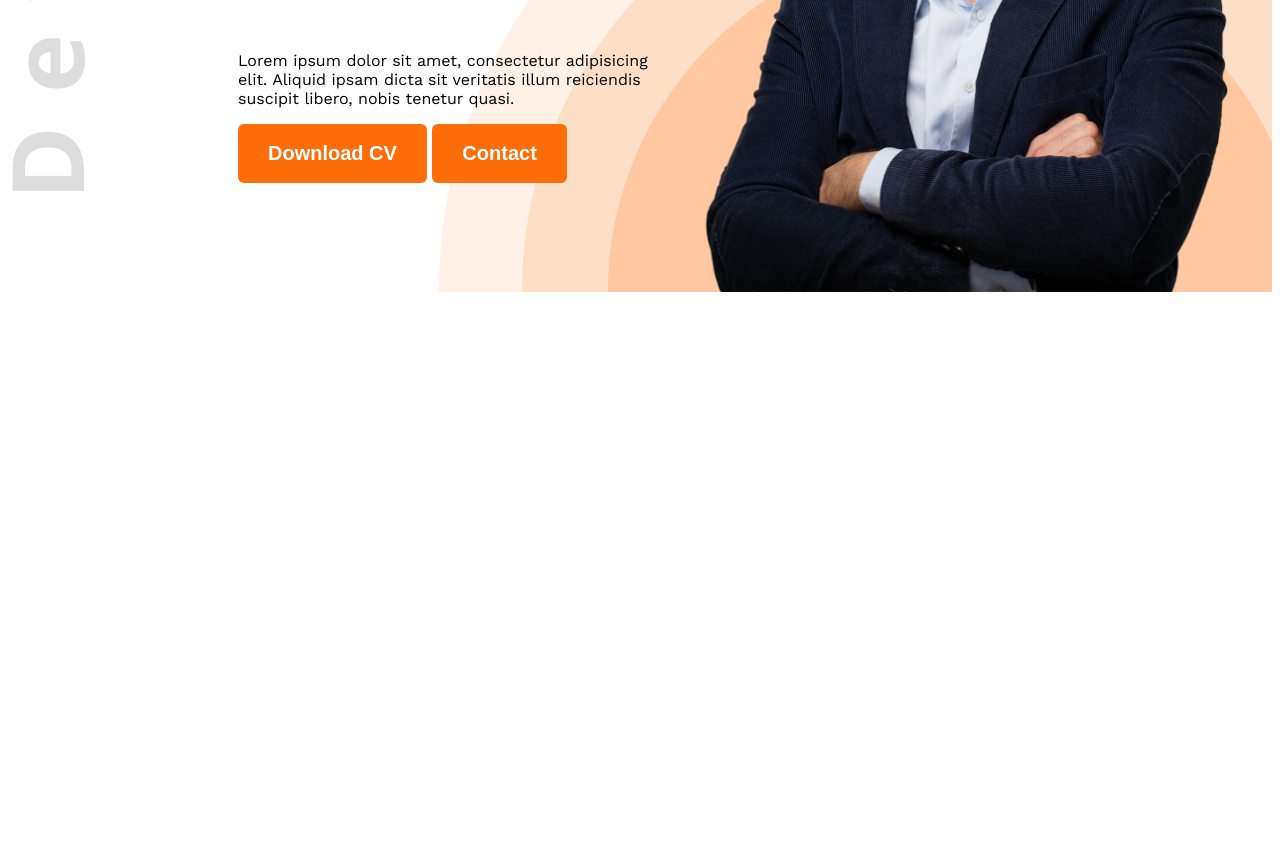
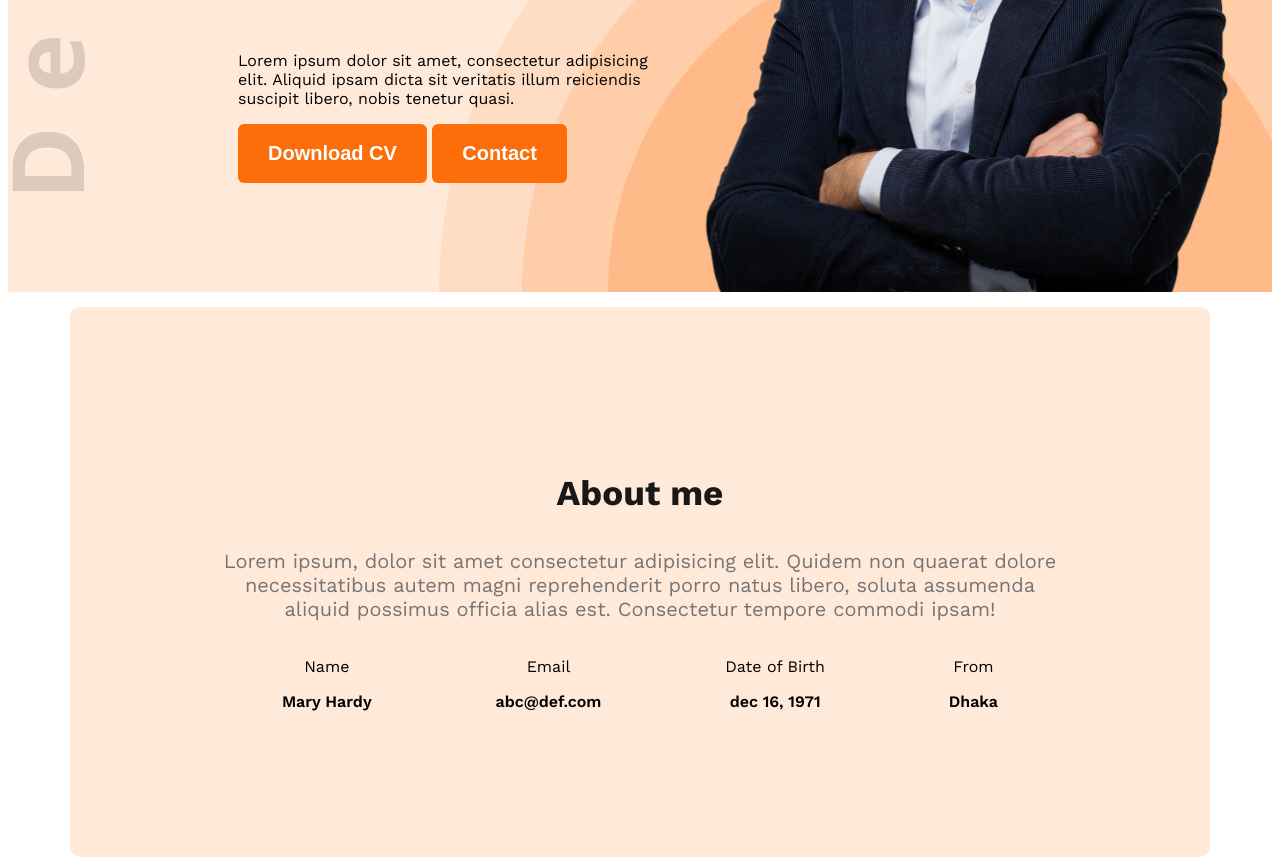
Before and after one commit to shssohag/project_2_copy1, a plain HTML site: page index.html in a window 1280 px wide. Shown: the part 622-1487 px from the top of the page. Before the commit the page ends 922 px from the top, so only its background shows below. Drawn offline with nearby package versions, Linux system fonts and the light colour scheme.

Commit message:
about section done

```diff
--- a/index.html
+++ b/index.html
@@ -1,22 +1,26 @@
 <!DOCTYPE html>
 <html lang="en">
+
 <head>
     <meta charset="UTF-8">
     <meta name="viewport" content="width=device-width, initial-scale=1.0">
     <title>web developer porfolio</title>
     <link rel="preconnect" href="https://fonts.googleapis.com">
     <link rel="preconnect" href="https://fonts.gstatic.com" crossorigin>
-    <link href="https://fonts.googleapis.com/css2?family=Open+Sans:ital,wght@0,300..800;1,300..800&family=Work+Sans:ital,wght@0,100..900;1,100..900&display=swap" rel="stylesheet">
+    <link
+        href="https://fonts.googleapis.com/css2?family=Open+Sans:ital,wght@0,300..800;1,300..800&family=Work+Sans:ital,wght@0,100..900;1,100..900&display=swap"
+        rel="stylesheet">
     <link rel="stylesheet" href="style.css">
 </head>
+
 <body class="open-sans-norm">
-    <header class="header">
+    <header class="header secondary-bg">
         <nav>
             <h3 class="nav-title">Ma<span class="text-primary">r</span>y</h3>
             <ul>
                 <li><a class="dark-2" href="">Portfolio</a></li>
                 <li><a class="dark-2" href="">Blog</a></li>
-                <li><a ><button class="btn-primary" >Hire me</button></a></li>
+                <li><a><button class="btn-primary">Hire me</button></a></li>
 
             </ul>
         </nav>
@@ -29,13 +33,44 @@
                     elit. Aliquid ipsam dicta sit veritatis
                     illum reiciendis suscipit libero, nobis
                     tenetur quasi.</p>
-                   <button class="btn-primary">Download CV</button>
-                    <button class="btn-primary">Contact</button>
+                <button class="btn-primary">Download CV</button>
+                <button class="btn-primary">Contact</button>
             </div>
             <img class="banner-profile-img" src="/hardy.png" alt="">
         </div>
     </header>
-    <main></main>
+    <main>
+        <section class="about secondary-bg">
+            <h3 class="section-title">About me</h3>
+            <p class="section-description">Lorem ipsum,
+                dolor sit amet consectetur adipisicing elit.
+                Quidem non quaerat dolore necessitatibus autem
+                magni reprehenderit porro natus libero, soluta
+                assumenda aliquid possimus officia alias est.
+                Consectetur
+                tempore commodi ipsam!
+            </p>
+            <div class="about-items">
+                <!-- .about-item*4>p.item-title+p.item-description -->
+                 <div class="about-item">
+                    <p class="item-title">Name</p>
+                    <p class="item-description">Mary Hardy</p>
+                 </div>
+                 <div class="about-item">
+                    <p class="item-title">Email</p>
+                    <p class="item-description">abc@def.com</p>
+                 </div>
+                 <div class="about-item">
+                    <p class="item-title">Date of Birth</p>
+                    <p class="item-description"> dec 16, 1971</p>
+                 </div>
+                 <div class="about-item">
+                    <p class="item-title">From</p>
+                    <p class="item-description">Dhaka</p>
+                 </div>
+        </section>
+    </main>
     <footer></footer>
 </body>
+
 </html>
--- a/style.css
+++ b/style.css
@@ -6,7 +6,12 @@
   font-variation-settings: "wdth" 100;
 }
 
+
 /* shared Style */
+.secondary-bg{
+    background-color: #FFe5d3d8;
+}
+
 .text-primary{
     color:#FD6E0A ;
 }
@@ -25,12 +30,14 @@
     border: none;
 }
 
+
 /* header styles */
 .header{
     background-image: url(developer.png), url(/header_bg.png);
     background-repeat: no-repeat;
     background-position: top left, bottom right;
 }
+
 
 /* Nav styles */
 nav {
@@ -59,8 +66,8 @@ nav li a{
     font-size: 20px;
 }
 
+
 /* banner style */
-
 .banner{
     display: flex;
     justify-content: space-between;
@@ -80,6 +87,43 @@ nav li a{
     font-weight: bold;
     font-size: 85px;
 }
+
 .banner-profile-img{
     width: 580px;
 }
+
+.section-title{
+    font-size: 35px;
+    font-weight: bold;
+    color: #181818;
+}
+
+.section-description{
+    font-size: 20px;
+    color: #757575;
+}
+
+/* main style */
+main{
+    max-width: 1140px;
+    margin: 0 auto;
+    padding: ;
+}
+
+
+/* about style */
+.about{
+    border-radius: 10px;
+    padding: 130px 150px;
+    margin-top: 15px;
+    text-align: center;
+}
+
+.about-items{
+    display: flex;
+    justify-content: space-around;
+}
+
+.item-description{
+    font-weight: 600;
+}
```
